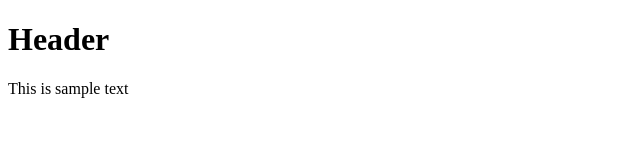
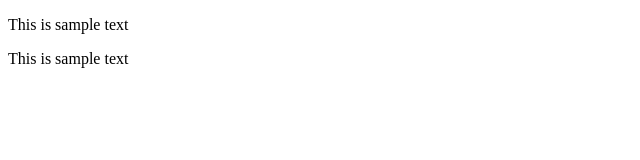
Before and after one commit to janeyanisa1234/demo-git, a plain HTML site: page index.html in a window 1280 px wide. Shown: the whole page, without its empty margins (0-640 px from the left). Drawn offline with Linux system fonts and the light colour scheme.

Commit message:
add new texts, delete header,modified title

```diff
--- a/index.html
+++ b/index.html
@@ -1,8 +1,9 @@
 <!DOCTYPE html>
 <html lang="en">
-<head><title>Demo git</title></head>
+<head><title>Demo git!!</title></head>
 <body>
-    <h1>Header</h1>
     <p>This is sample text</p>
+    <p>This is sample text</p>
+
 </body>
 </html>
```
